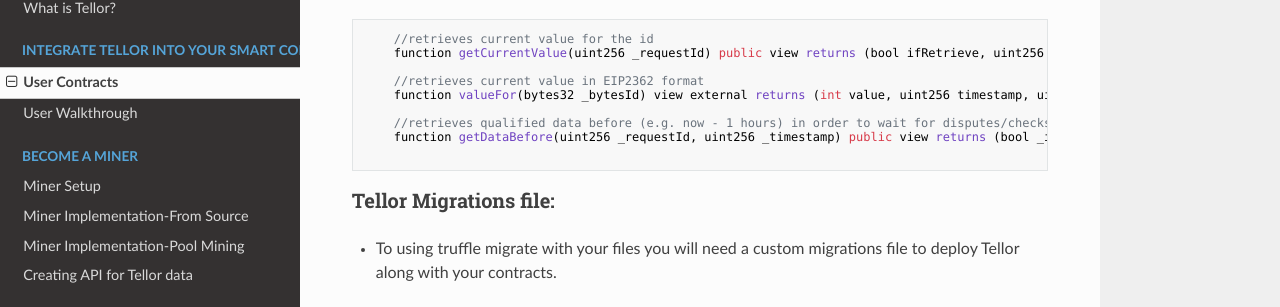
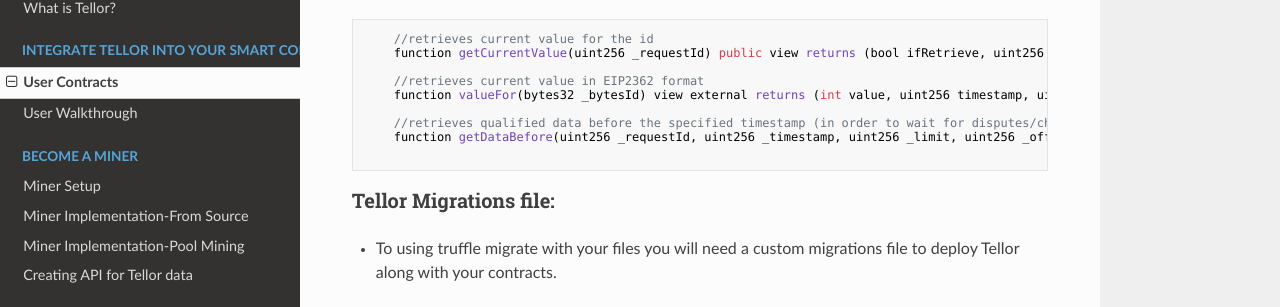
Before and after one commit to tellor-io/TellorDocumentation, an MkDocs documentation site: the page built from docs/UserSetup.md, in a window 1280 px wide and 900 px high, scrolled down 973 px. Shown: the part 144-451 px from the top of the window. Built offline with MkDocs 1.6.1, drawn with Linux system fonts in a browser that asks for light colours; nearby versions of some CDN libraries; a script that is not in the unit is left out.

Commit message:
using tellor

````diff
--- a/docs/UserSetup.md
+++ b/docs/UserSetup.md
@@ -24,10 +24,10 @@ Import UsingTellor.sol into your smart contract and ensure your contract inherit
 pragma solidity ^0.5.0;
 
 import "../contracts/testContracts/TellorMaster.sol";
+import "../contracts/libraries/TellorLibrary.sol";//imported for testing ease
+import "../contracts/testContracts/Tellor.sol";//imported for testing ease
 import "./OracleIDDescriptions.sol";
 import "../contracts/interfaces/EIP2362Interface.sol";
-import "../contracts/libraries/TellorLibrary.sol";//imported for testing ease
-import "../contracts/testContracts/Tellor.sol";//imported for testing ease
 
 /**
 * @title UserContract
@@ -99,31 +99,31 @@ contract UsingTellor is EIP2362Interface{
     }
 
     /**
-    * @dev Allows the user to get the first value for the requestId after the specified timestamp
+    * @dev Allows the user to get the first value for the requestId before the specified timestamp
     * @param _requestId is the requestId to look up the value for
-    * @param _timestamp after which to search for first verified value
+    * @param _timestamp before which to search for first verified value
+    * @param _limit a limit on the number of values to look at
+    * @param _offset the number of values to go back before looking for data values
     * @return bool true if it is able to retreive a value, the value, and the value's timestamp
     */
-    function getDataBefore(uint256 _requestId, uint256 _timestamp)
+    function getDataBefore(uint256 _requestId, uint256 _timestamp, uint256 _limit, uint256 _offset)
         public
         view
         returns (bool _ifRetrieve, uint256 _value, uint256 _timestampRetrieved)
     {
-        uint256 _count = _tellorm.getNewValueCountbyRequestId(_requestId);
+        uint256 _count = _tellorm.getNewValueCountbyRequestId(_requestId) - _offset;
         if (_count > 0) {
-            for (uint256 i = 1; i <= _count; i++) {
+            for (uint256 i = _count; i > _count - _limit; i--) {
                 uint256 _time = _tellorm.getTimestampbyRequestIDandIndex(_requestId, i - 1);
-                if (_time <= _timestamp && _tellorm.isInDispute(_requestId,_time) == false) {
-                    _timestampRetrieved = _time;
+                if (_time > 0 && _time <= _timestamp && _tellorm.isInDispute(_requestId,_time) == false) {
+                    return (true, _tellorm.retrieveData(_requestId, _time), _time);
                 }
-            }
-            if (_timestampRetrieved > 0) {
-                return (true, _tellorm.retrieveData(_requestId, _timestampRetrieved), _timestampRetrieved);
             }
         }
         return (false, 0, 0);
     }
 }
+
 
 ```
 </details>
@@ -154,8 +154,8 @@ Now you have access to three functions:
     //retrieves current value in EIP2362 format
     function valueFor(bytes32 _bytesId) view external returns (int value, uint256 timestamp, uint status)
 
-    //retrieves qualified data before (e.g. now - 1 hours) in order to wait for disputes/checks
-    function getDataBefore(uint256 _requestId, uint256 _timestamp) public view returns (bool _ifRetrieve, uint256 _value, uint256 _timestampRetrieved)
+    //retrieves qualified data before the specified timestamp (in order to wait for disputes/checks) and limits the amount of values to look back into
+    function getDataBefore(uint256 _requestId, uint256 _timestamp, uint256 _limit, uint256 _offset) public view returns (bool _ifRetrieve, uint256 _value, uint256 _timestampRetrieved)
 
 ```
 
````
Also changed, not shown: other parts of docs/UserSetup.md (+3 -3 lines).
